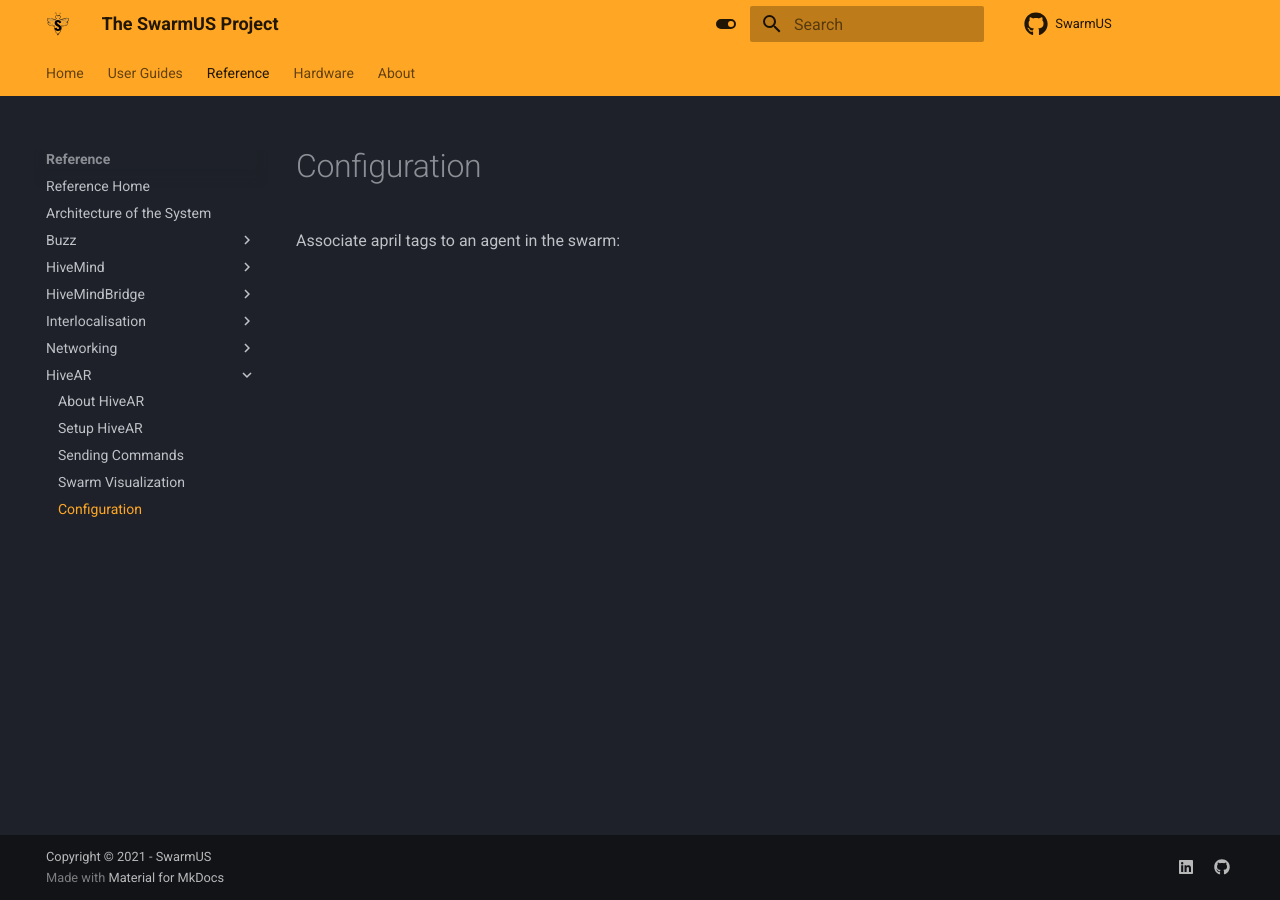
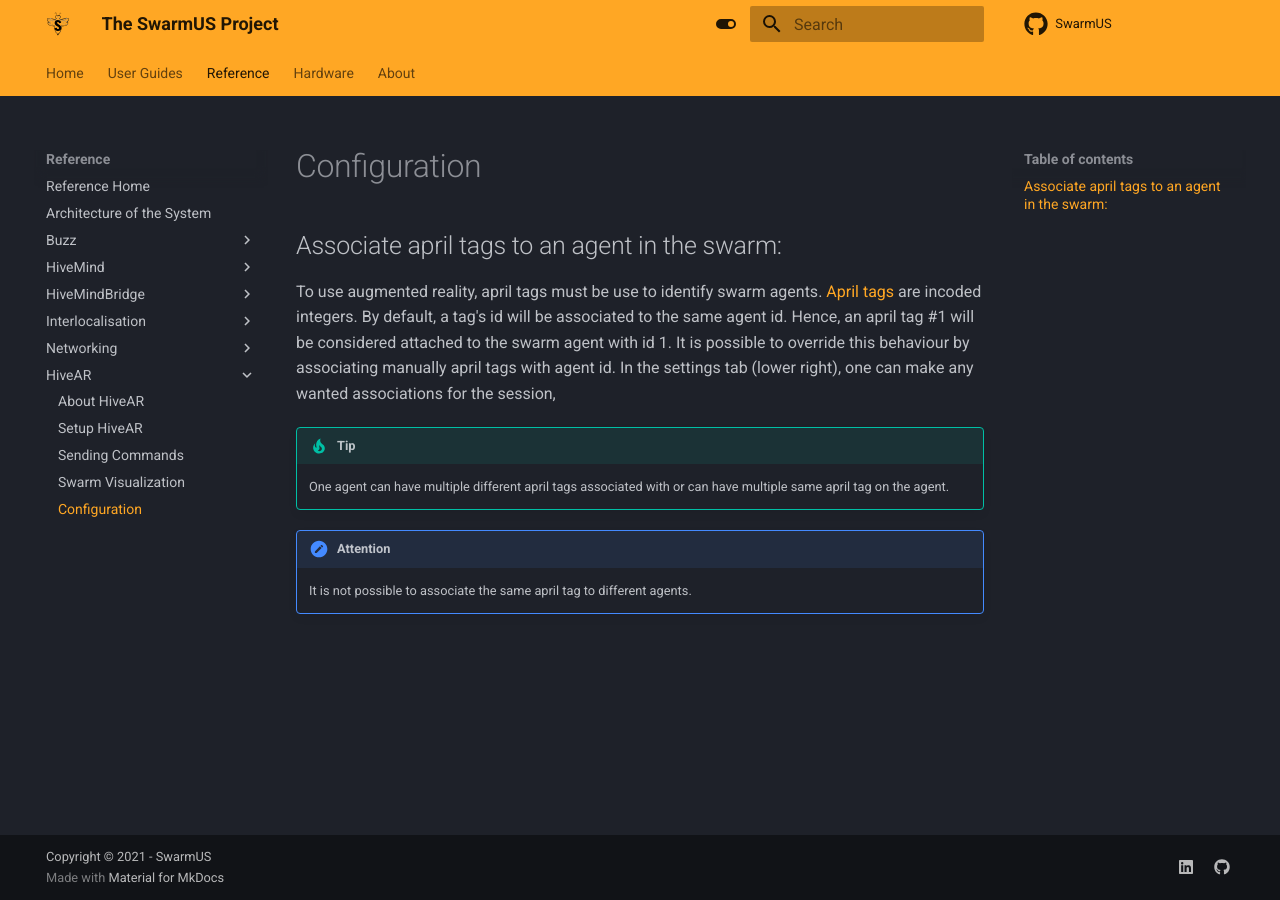
Before and after one commit to SwarmUS/SwarmUS-doc, an MkDocs documentation site: the page built from docs/sections/reference/HiveAR/hivear-configuration.md, in a window 1280 px wide. Built offline with MkDocs 1.6.1 and Material for MkDocs 9.7.7, drawn with Linux system fonts in a browser that asks for light colours.

Commit message:
April tag association doc

```diff
--- a/docs/sections/reference/HiveAR/hivear-configuration.md
+++ b/docs/sections/reference/HiveAR/hivear-configuration.md
@@ -1,3 +1,12 @@
+## Associate april tags to an agent in the swarm: <a name="robot-april-tags"></a>
+To use augmented reality, april tags must be use to identify swarm agents.
+[April tags](https://april.eecs.umich.edu/software/apriltag) are incoded integers.
+By default, a tag's id will be associated to the same agent id. Hence, an april tag #1 will be considered attached to the swarm agent with id 1.
+It is possible to override this behaviour by associating manually april tags with agent id.
+In the settings tab (lower right), one can make any wanted associations for the session,
 
+!!! Tip
+    One agent can have multiple different april tags associated with or can have multiple same april tag on the agent.
 
-Associate april tags to an agent in the swarm: <a name="robot-april-tags"></a>
+!!! Attention
+    It is not possible to associate the same april tag to different agents.
```
Also changed, not shown: docs/sections/reference/HiveAR/hivear-setup.md (+1 -1 lines), docs/sections/reference/HiveAR/hivear-visualization.md (+16 -13 lines).
